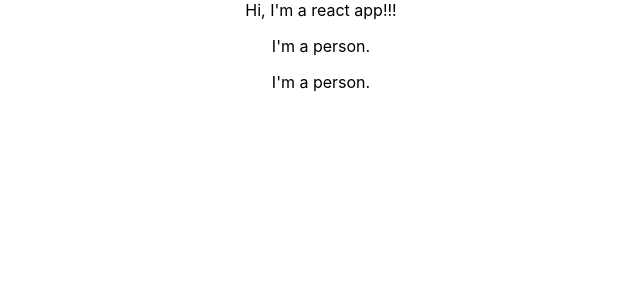
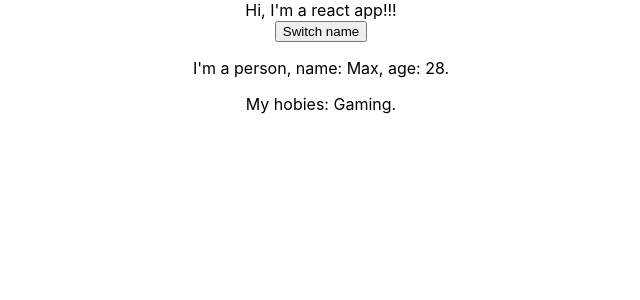
Before and after one commit to sup3rcow/react-complete-guide-max, a React (Create React App) app: page / in a window 1280 px wide. Shown: the top 300 px of the page, without its empty margins (319-959 px from the left). Built offline with nearby package versions, Linux system fonts and the light colour scheme.

Commit message:
sredi eslint

```diff
--- a/src/App.js
+++ b/src/App.js
@@ -1,15 +1,36 @@
-import React from 'react';
+import React, { Component } from 'react';
 import './App.css';
-import Person from './Person/Person';
+import Person from "./Person/Person";
 
-function App() {
-  return (
-    <div className="App">
-      Hi, I'm a react app!!!
-      <Person/>
-      <Person/>
-    </div>
-  );
+class App extends Component { // function App()
+
+  state = { // state je react-ov property samo kod class based component, u kojeg mozes stavljati svoje objekte
+    persons: [
+      { name: 'Max', age: 28 },
+      { name: 'Maz', age: 29 }
+    ]
+  };
+
+  switchNameHandler = () => { // koristis arrow function ako bi this bio referenciran na App class
+    // this.state.persons[0].name = 'Maxona'; // ne ovako!!
+    this.setState({ // metodu samo naledili iz Component class-e
+      persons: [
+        { name: 'Maxona', age: 28 },
+        { name: 'Maz', age: 29 }
+      ]
+    });
+  }
+
+  render() { // fuctional based component ne treba render() {}
+    return (
+      <div className="App">
+        <div>Hi, I'm a react app!!!</div>
+        <button onClick={this.switchNameHandler}>Switch name</button>
+        <Person name={this.state.persons[0].name} age={this.state.persons[0].age}>My hobies: Gaming.</Person>
+      </div>
+    );
+  }
+
 }
 
 export default App;
--- a/src/Person/Person.js
+++ b/src/Person/Person.js
@@ -1,7 +1,12 @@
 import React from 'react';
 
-const person = () => {
-    return <p>I'm a person.</p>;
-}
+const person = (props) => { // functional based component
+    return (
+        <div>
+            <p>I'm a person, name: {props.name}, age: {props.age}.</p>
+            <p>{props.children}</p>
+        </div>
+    );
+};
 
 export default person;
```
Also changed, not shown: package.json (+9 -0 lines), .eslintrc.json (added), 1 other file (tests, documents, lock files or other folders).
